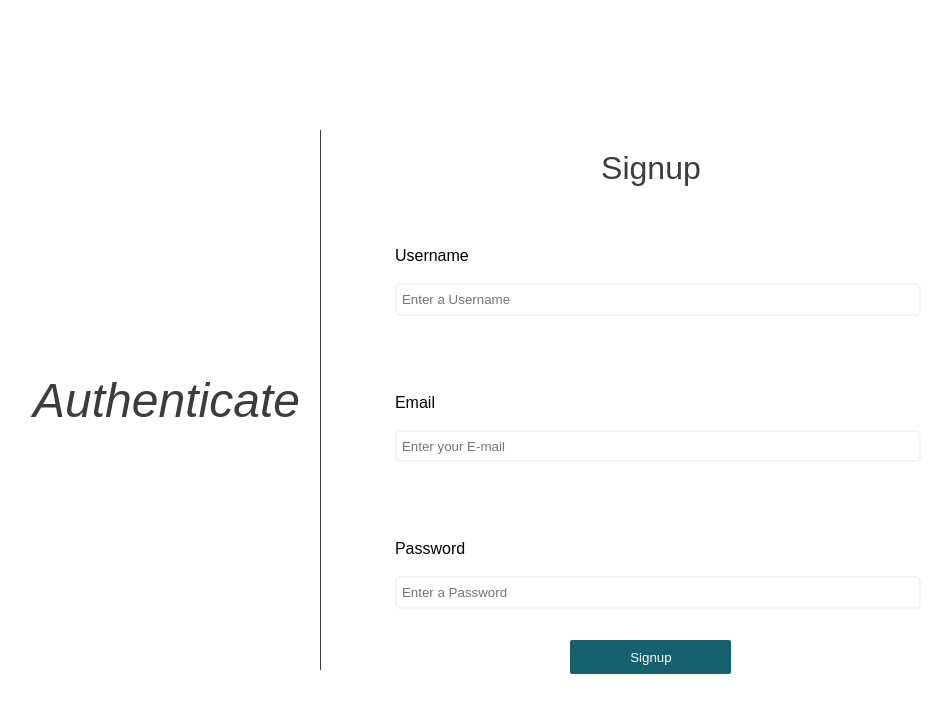
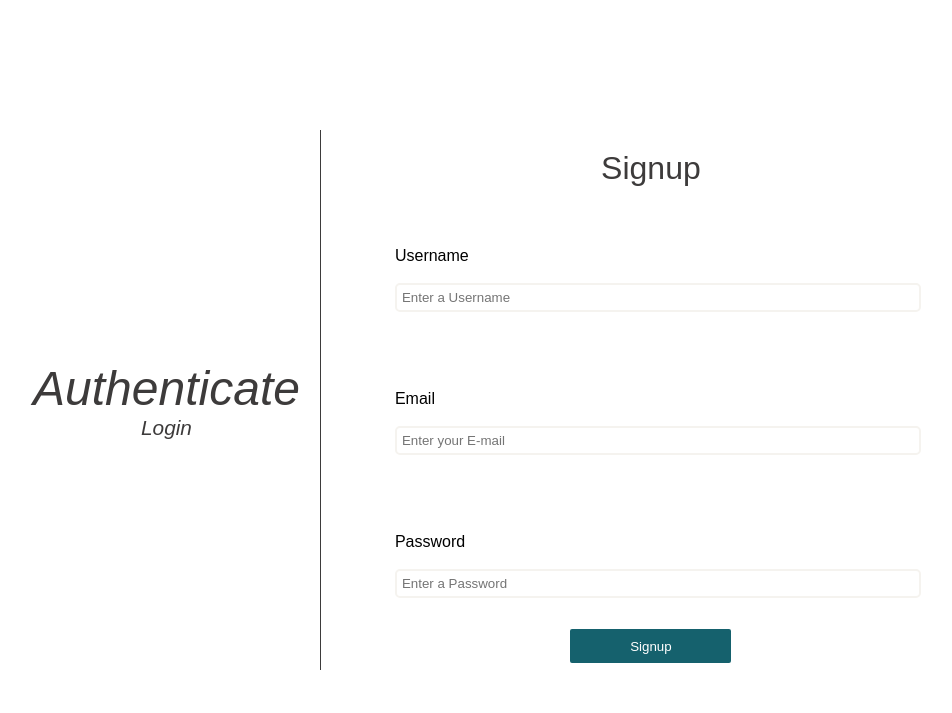
Before and after one commit to sabi1125/loginSystem, a PHP site: page /handlers/signup.php in a window 1280 px wide. Shown: the top 713 px of the page, without its empty margins (143-1095 px from the left). Run offline with PHP 8.4, Linux system fonts and the light colour scheme; some libraries are stand-ins or nearby versions.

Commit message:
final update

```diff
--- a/classes/Crud.class.php
+++ b/classes/Crud.class.php
@@ -46,8 +46,9 @@ class Crud extends db{
                 $sql = "select * from users where username=:username";
                 $stmt=$this->connect()->prepare($sql);
                 $stmt->execute(["username"=>$username]);
-                $row=$stmt->rowCount();
+                $count=$stmt->rowCount();
                 if($count>0){
+                    $row=$stmt->fetch();
                     $hash = password_verify($password,$row["password"]);
                     if($hash){
                         $_SESSION["id"]=$row["id"];
--- a/handlers/login.php
+++ b/handlers/login.php
@@ -15,8 +15,6 @@ if(isset($_POST["login"])){
         header("location:login.php?err=empty");
     }else{
         $login = new Crud;
-        var_dump($login->login($username,$password));
-        exit();
         if($login->login($username,$password)){
             header("location:loggedin.php");
         }else{
--- a/handlers/signup.php
+++ b/handlers/signup.php
@@ -12,10 +12,12 @@ if(isset($_POST["submit"])){
         header("location:signup.php?err=empty");
     }else{
         $create = new Crud();
-        $create->create($username,$email,$hashPass);
+        if($create->create($username,$email,$hashPass)){
+            header("location:signup.php?msg=success");
+        }else{
+            header("location:signup.php?err=alreadyexists");
 
-
-
+        }
 
     }
 }
@@ -24,20 +26,22 @@ if(isset($_POST["submit"])){
 
 $fullurl="http://$_SERVER[HTTP_HOST]$_SERVER[REQUEST_URI]";
 
-if(strpos($fullurl,"msg=sent")==true){
+if(strpos($fullurl,"msg=success")==true){
 
     $msg=[
      "status"=>true,
-     "msg"=>"Your account has been scuccesfully created please visit your email to activate your account."
+     "msg"=>"Your account has been scuccesfully created."
     ];
 echo $twig->render("signup.twig",["msg"=>$msg]);
 
-}else if(strpos($fullurl,"err=notsent")==true){
+}else if(strpos($fullurl,"err=empty")==true){
+
     $err=[
-    "status"=>true,
-    "err"=>"We could not setup your account for some reason remaking a new account might help"
+     "status"=>true,
+     "err"=>"Cannot submit an empty form."
     ];
-    echo $twig->render("signup.twig",["err"=>$err]);
+echo $twig->render("signup.twig",["err"=>$err]);
+
 }else if(strpos($fullurl,"err=alreadyexists")== true){
     $err=[
         "status"=>true,
--- a/style/style.css
+++ b/style/style.css
@@ -65,8 +65,18 @@ main #links a{
     height: 500px;
     border-right: 1px solid #3D3B3B;
     display: flex;
+    flex-direction: column;
     align-items: center;
+    justify-content: center;
     padding: 20px;
+}
+#signup #left a{
+    color:#3D3B3B;
+    text-decoration: black;
+    font-size: 1.3em;
+    font-weight: lighter;
+    font-style: italic;
+
 }
 #signup #right{
     height: 500px;
--- a/templates/signup.twig
+++ b/templates/signup.twig
@@ -11,6 +11,7 @@
 
 <div id="left">
 <h1>Authenticate</h1>
+<a href="/handlers/login.php">Login</a>
 </div>
 <div id="right">
 <form action="/handlers/signup.php" method="post">
@@ -18,7 +19,7 @@
 {% if msg.status == true %}
 <h3 class="msg">{{msg.msg}}</h3>
 {% elseif err.status == true %}
-<h3 class="err>{{err.err}}</h3>
+<h3 class="err">{{err.err}}</h3>
 {% endif %}
 <div class="inputs">
 <label>
@@ -40,6 +41,8 @@ Password
 <input type="password" name="password" placeholder="Enter a Password">
 <br>
 <button type="submit" name="submit">Signup</button>
+<br>
+
 </div>
 </form>
 </div>
```
